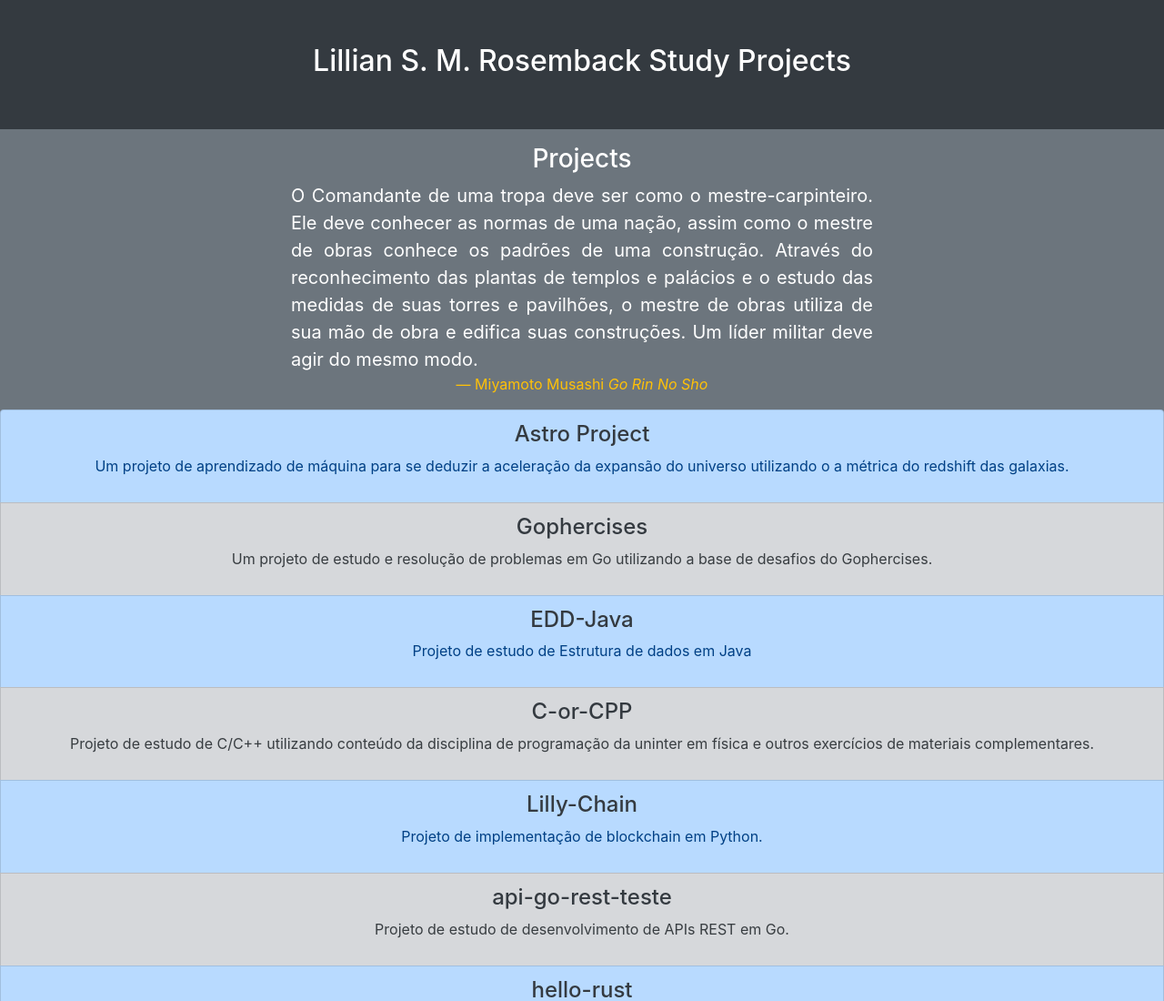
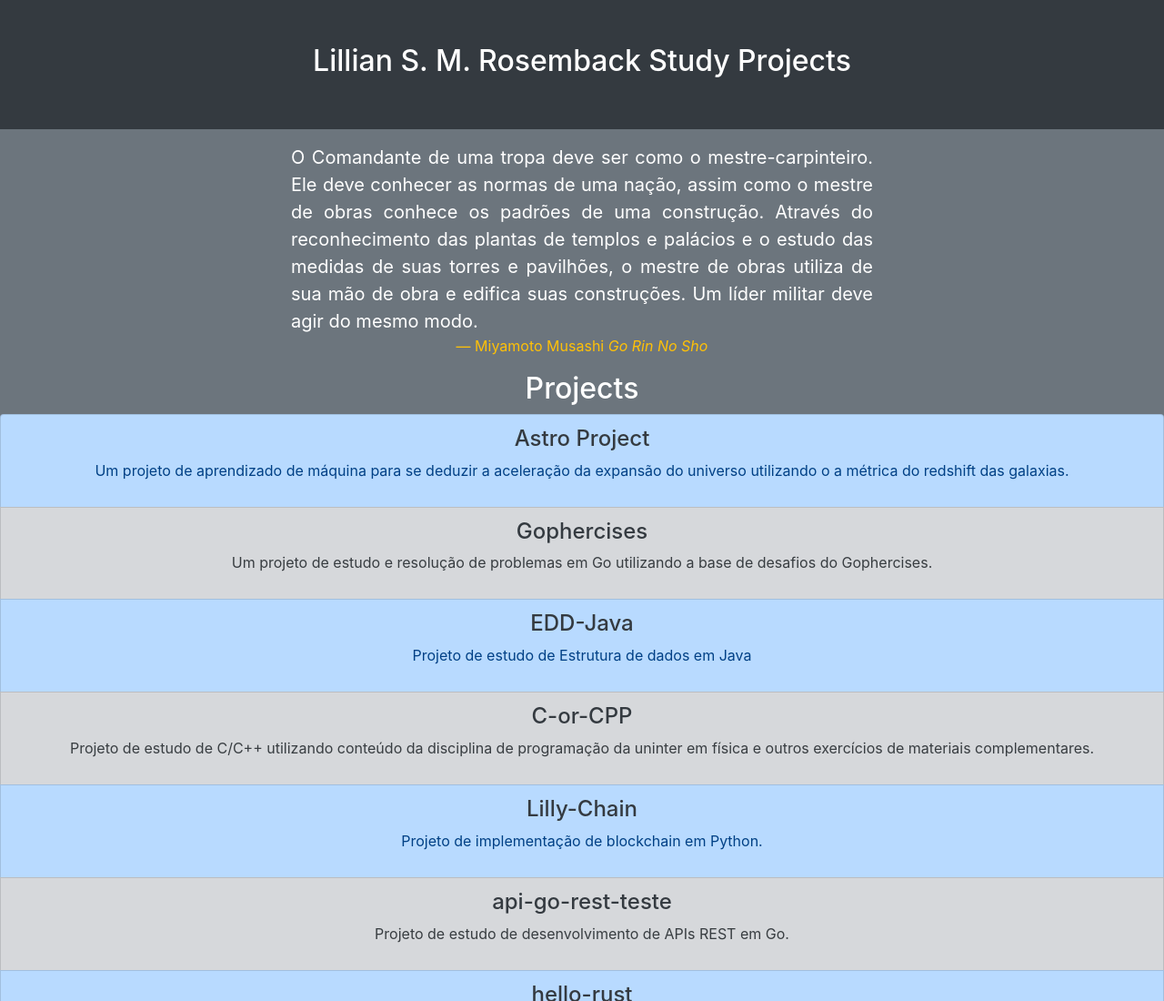
Before and after one commit to LtheWhitehat/Portifolio, a plain HTML site: page index.html in a window 1280 px wide. Shown: the top 1100 px of the page at 91% size. Drawn offline with nearby package versions, Linux system fonts and the light colour scheme.

Commit message:
Mudanças no layout entre o titulo projetos e a blockquote do Musashi.

```diff
--- a/index.html
+++ b/index.html
@@ -12,11 +12,13 @@
         <div class="headera bg-dark text-white py-5"><h2 class="text-center ">Lillian S. M. Rosemback Study Projects</h2></div>
 
         <div class="text-center text-white bg-secondary py-3">
-            <h3 class="text-white">Projects</h3>
+
             <blockquote class="blockquote w-50 mx-auto">
                 <p class="text-justify mb-0 text-wrap">O Comandante de uma tropa deve ser como o mestre-carpinteiro. Ele deve conhecer as normas de uma nação, assim como o mestre de obras conhece os padrões de uma construção. Através do reconhecimento das plantas de templos e palácios e o estudo das medidas de suas torres e pavilhões, o mestre de obras utiliza de sua mão de obra e edifica suas construções. Um líder militar deve agir do mesmo modo.</p>
                 <footer class="blockquote-footer text-warning">Miyamoto Musashi <cite title="Source Title">Go Rin No Sho</cite></footer>
             </blockquote>
+            <h2 class="text-white">Projects</h2>
+
             <ul class="list-group">
                 <li class="list-group-item list-group-item-primary">
                     <a  href="https://github.com/LtheWhitehat/astro_project-master">
```
